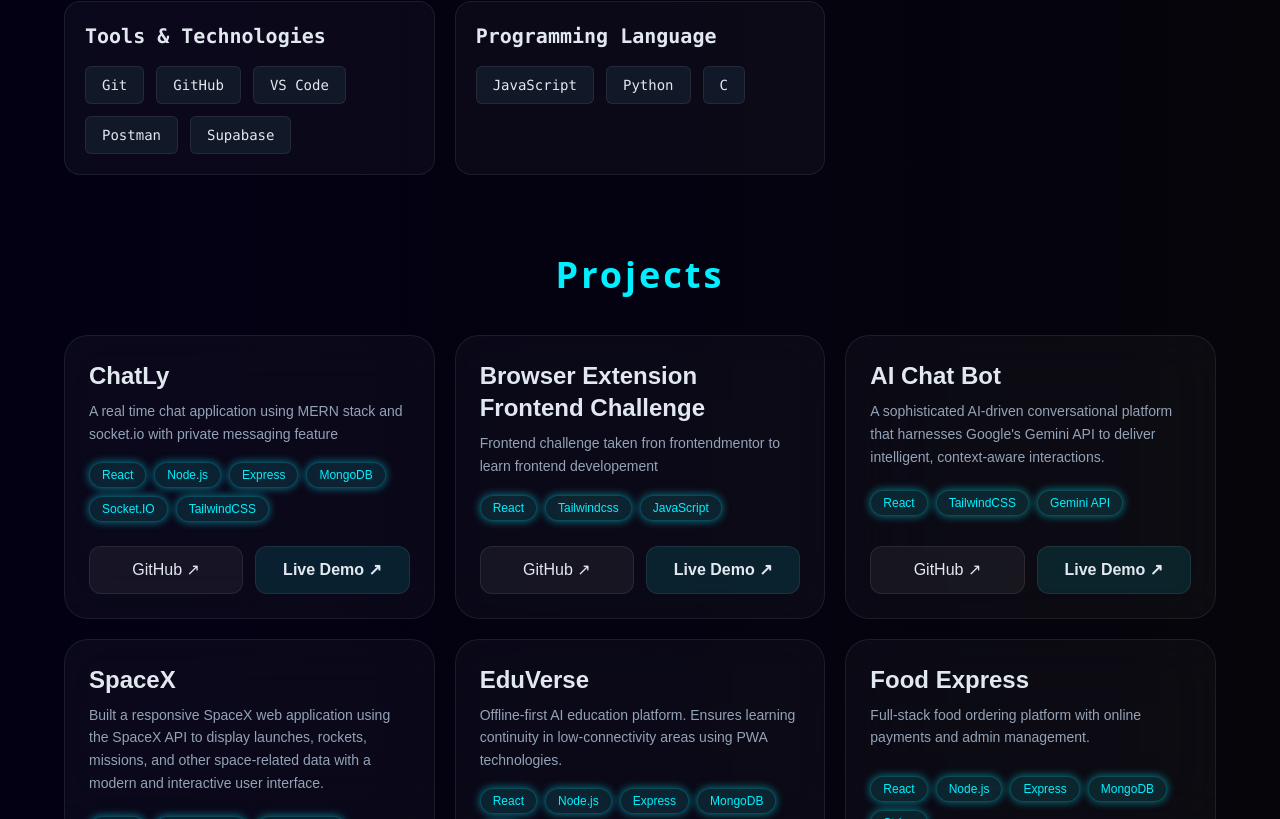
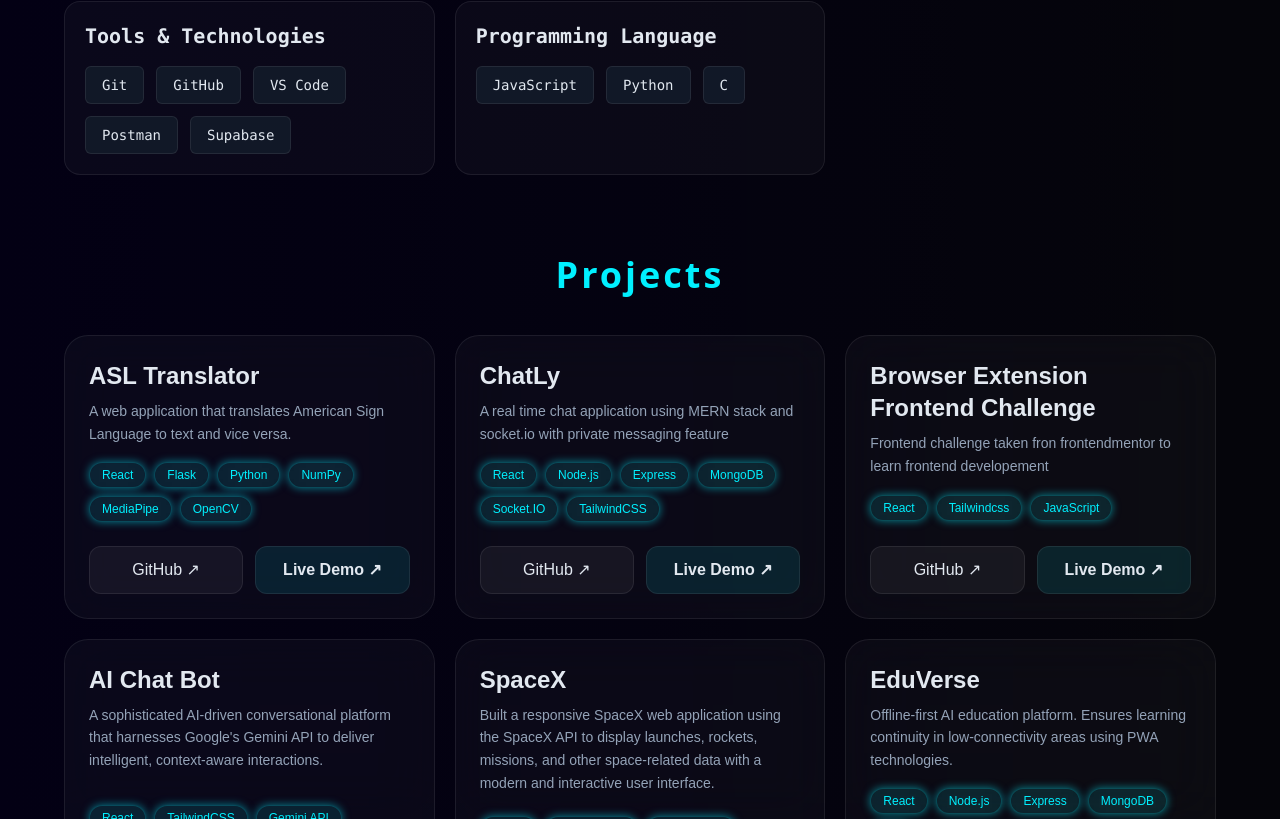
Before and after one commit to rishikesh-babu/React-Portfolio, a React (Vite) app: page / in a window 1280 px wide. Shown: the part 1613-2432 px from the top of the page. Built offline with nearby package versions, Linux system fonts and the light colour scheme.

Commit message:
Add project

```diff
--- a/src/Components/Project/Project.jsx
+++ b/src/Components/Project/Project.jsx
@@ -2,6 +2,13 @@ import React from 'react'
 
 export default function Project() {
     const projects = [
+        {
+            name: 'ASL Translator',
+            description: 'A web application that translates American Sign Language to text and vice versa.',
+            github: 'https://github.com/Renet-Reji/Sign-Language-Translator.git',
+            live: 'https://asl-translator-rvzx.onrender.com/',
+            stack: ['React', 'Flask', 'Python', 'NumPy', 'MediaPipe', 'OpenCV']
+        },
         {
             name: 'ChatLy',
             description: 'A real time chat application using MERN stack and socket.io with private messaging feature',
```
